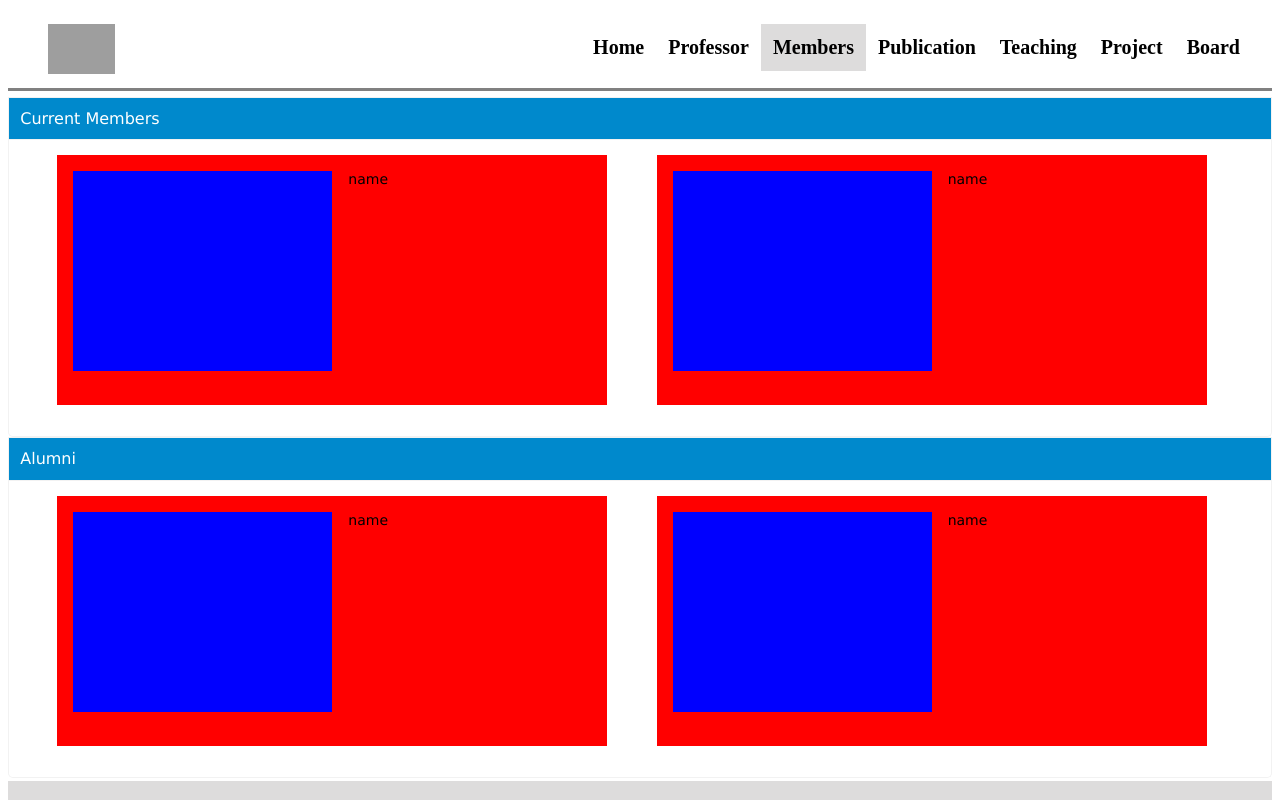
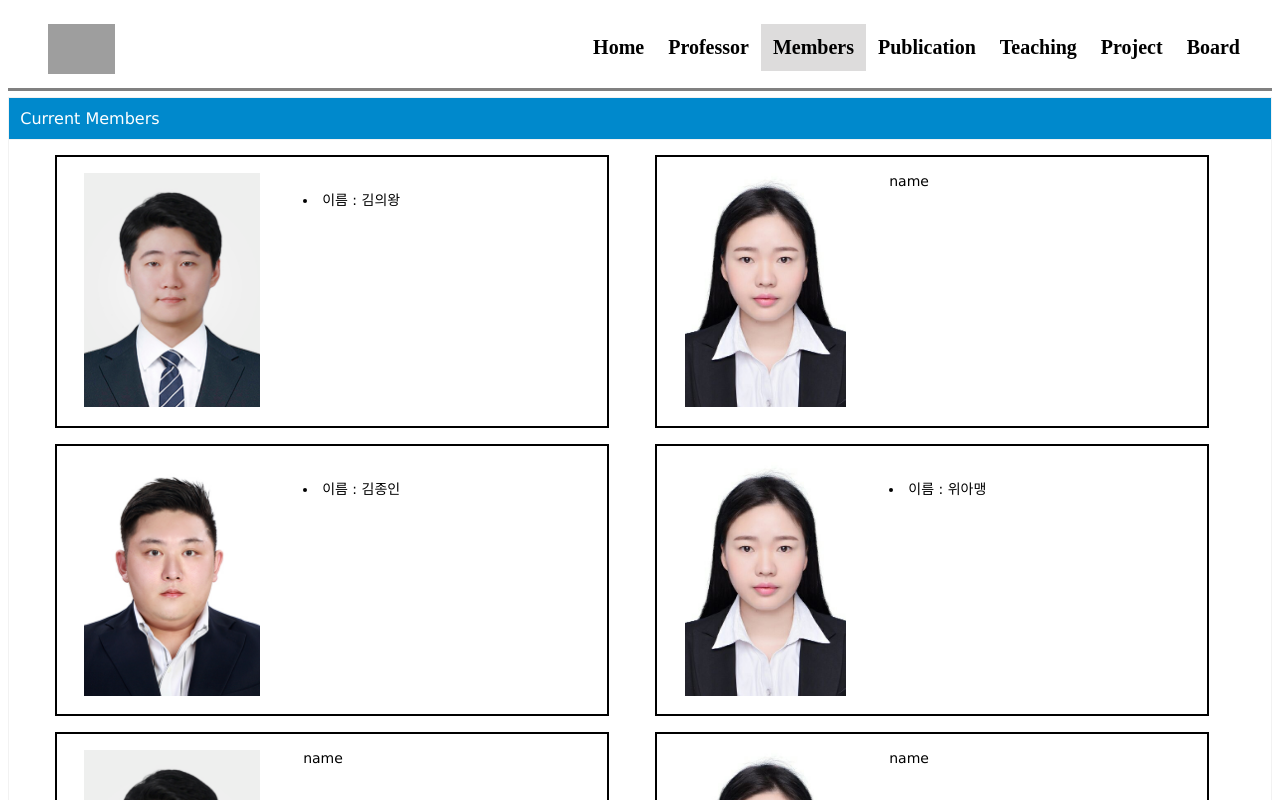
Before and after one commit to grrrrreee/CMIT_homepage, a React (Create React App) app: page / in a window 1280 px wide. Both pictures are taken after a click on the item "Members". Shown: the top 800 px of the page. Built offline with nearby package versions, Linux system fonts and the light colour scheme; grey boxes are pictures that could not be loaded.

Commit message:
members added

```diff
--- a/src/components/Third.js
+++ b/src/components/Third.js
@@ -1,5 +1,9 @@
 import React, {Component} from "react";
 import '../style.css';
+
+import KEW from './Members/KEW.jpg'
+import WAM from './Members/WAM.jpg'
+import KJI from './Members/KJI.jpg'
 
 class Third extends React.Component {
         constructor(props) {
@@ -35,15 +39,41 @@ class Third extends React.Component {
 							{this.props.children}
 							<div id="p_mother">
 								<div className="p_box">
-						<div className="p_box_profile">
+									<img className="img3" src={KEW}></img>
+									<div className="p_box_info">
+										<li>이름 : 김의왕</li>
 									</div>
+								</div>
+								<div className="p_box">
+									<img className="img3" src={WAM}></img>
+									<div className="p_box_info">
+										name
+									</div>
+								</div>
+							</div>
+							<div id="p_mother">
+								<div className="p_box">
+									<img className="img3" src={KJI}></img>
+									<div className="p_box_info">
+									<li>이름 : 김종인</li>
+									</div>
+								</div>
+								<div className="p_box">
+									<img className="img3" src={WAM}></img>
+									<div className="p_box_info">
+									<li>이름 : 위아맹</li>
+									</div>
+								</div>
+							</div>
+							<div id="p_mother">
+								<div className="p_box">
+									<img className="img3" src={KEW}></img>
 									<div className="p_box_info">
 										name
 									</div>
 								</div>
 								<div className="p_box">
-						<div className="p_box_profile">
-						</div>
+									<img className="img3" src={WAM}></img>
 									<div className="p_box_info">
 										name
 									</div>
@@ -60,8 +90,7 @@ class Third extends React.Component {
                             {this.props.children}
 							<div id="p_mother">
                                	<div className="p_box">
-						<div className="p_box_profile">
-						</div>
+									<img className="img3" src={KEW}></img>
 									<div className="p_box_info">
 										name
 									</div>
--- a/src/style.css
+++ b/src/style.css
@@ -110,32 +110,37 @@ ul.tabs {
 
 #p_mother {
 	display : flex;
-	justify-content : space-evenly
+	justify-content : space-evenly;
 }
 
 .p_box {
 	height : 250px;
 	width : 550px;
-	background-color : red;
 	margin-right : 1rem;
 	margin-bottom : 1rem;
+	padding-bottom : 1.5%;
+	border-style : solid;
+	border-width : 2.5px;
 	display : flex;
+	font-family: verdana;
 }
 
 .p_box * {
 	margin-top : 1rem;
+	font-family: verdana;
 }
 
-.p_box .p_box_profile {
-	height : 200px;
-	background-color : blue;
+.p_box_profile {
+	height : 150px;
+	width : 150px;
+	background-color : rgb(155, 155, 180);
 	margin-left : 1rem;
 	flex : 1;
 }
 
-.p_box .p_box_info {
+.p_box_info {
 	margin-left : 1rem;
-	width : 40%;
+	width : 70%;
 	flex : 1;
 }
 
@@ -169,6 +174,11 @@ ul.tabs {
 	width : 100%;
 }
 
+.img3 {
+	padding-left : 5%;
+	padding-right : 5%;
+}
+
 div.researchDetail {
 	width : 70%;
 }
```
Also changed, not shown: src/components/Members/KJI.jpg (added). Lines whose indentation alone changed are shown as unchanged.
